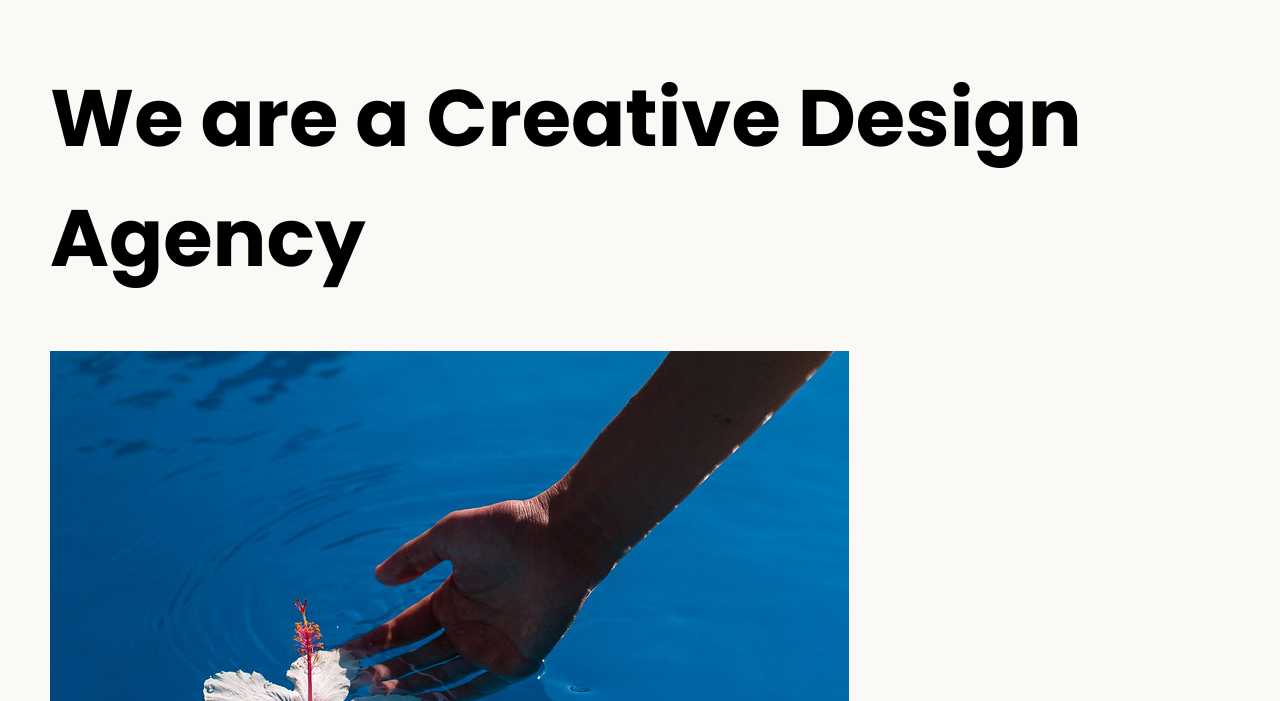
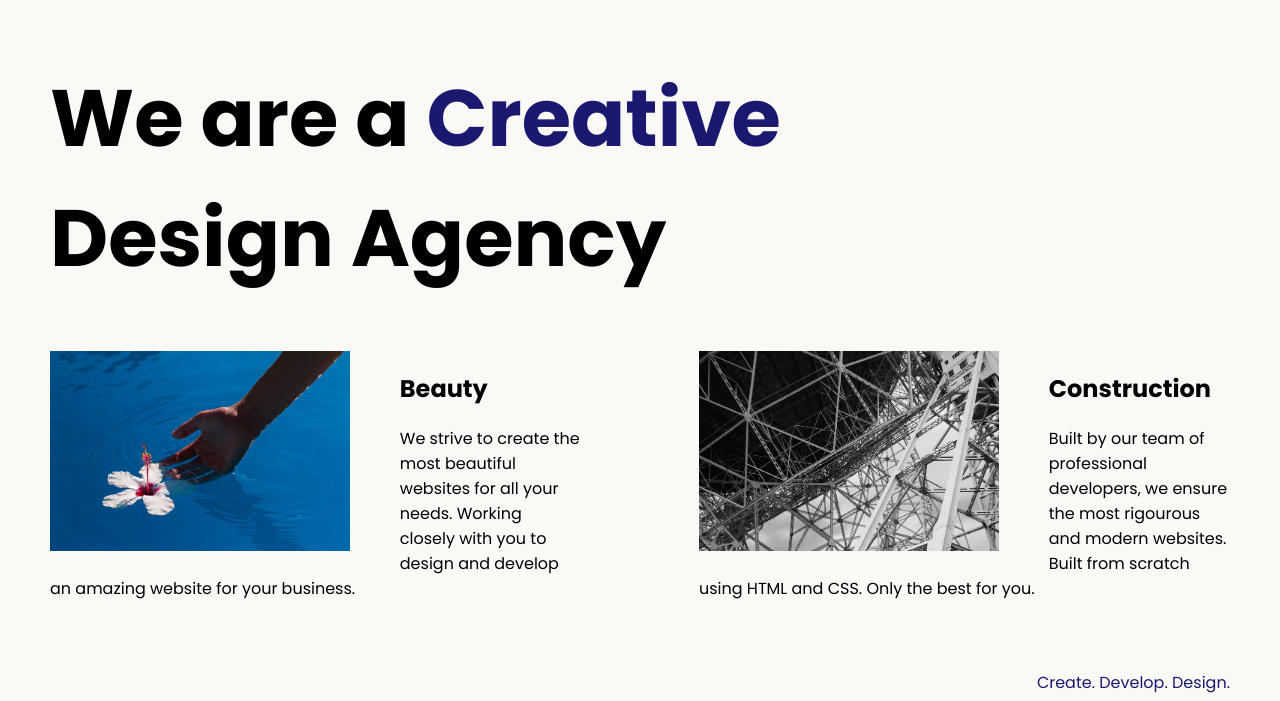
Before and after one commit to AceReeve/Web-Development-Practices, a plain HTML site: page 8.4 Web Design Agency Project/index.html in a window 1280 px wide. Shown: the part 99-800 px from the top of the page. Drawn offline with Linux system fonts and the light colour scheme.

Commit message:
ex: done with the design

```diff
--- a/8.4 Web Design Agency Project/index.html
+++ b/8.4 Web Design Agency Project/index.html
@@ -5,7 +5,7 @@
   <meta charset="UTF-8">
   <meta name="viewport" content="width=device-width, initial-scale=1.0">
   <title>Agency</title>
-  <link rel="stylesheet" href="./style.css">
+  <link rel="stylesheet" href="./solution.css">
   <link rel="preconnect" href="https://fonts.googleapis.com">
   <link rel="preconnect" href="https://fonts.gstatic.com" crossorigin>
   <link href="https://fonts.googleapis.com/css2?family=Poppins:wght@400;700&display=swap" rel="stylesheet">
@@ -14,7 +14,7 @@
 <body>
   <div class="main">
     <img class="logo" src="./assets/images/logo.png" alt="logo">
-    <h1>We are a Creative Design Agency</h1>
+    <h1>We are a <span class="creative">Creative</span> <br />Design Agency</h1>
     <div class="left card"><img class="tile-image" src="./assets/images/beautiful.jpg" alt="hand and flower in water">
       <h2 class="card-title">Beauty</h2>
       <p class="card-text">We strive to create the most beautiful websites for all your needs. Working closely with you
```
